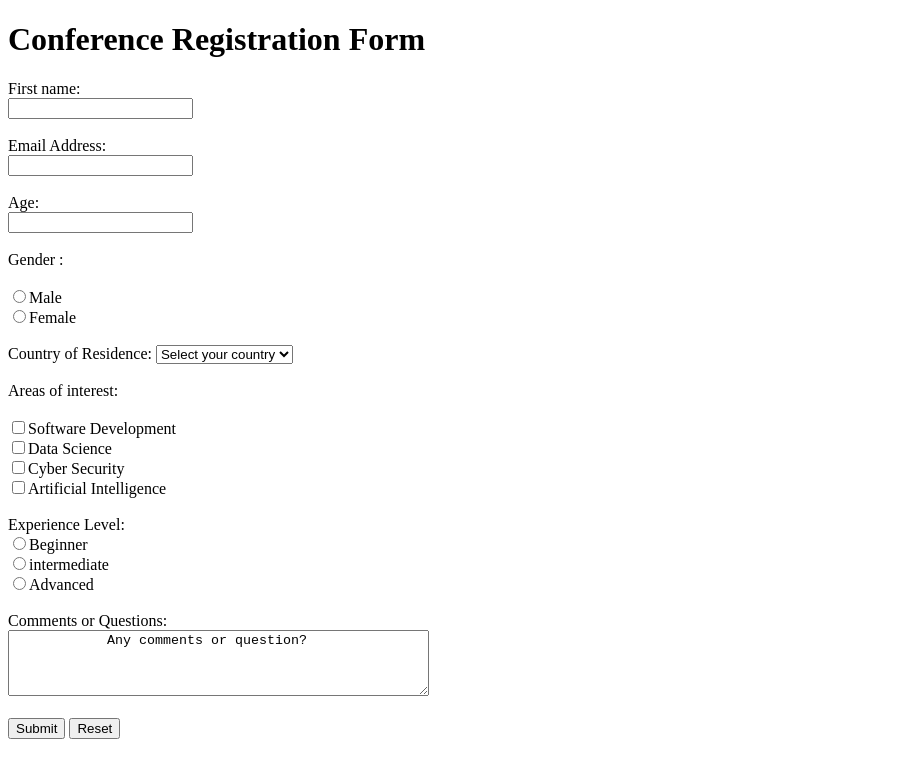
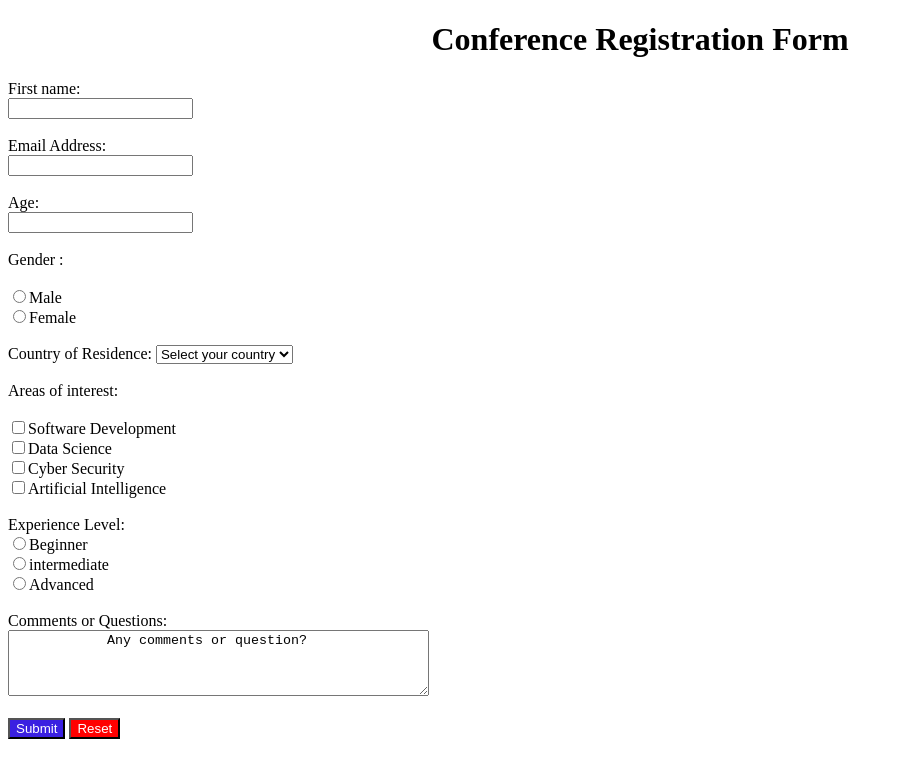
Before and after one commit to aiinsyafiqah/task2, a plain HTML site: page index.html in a window 1280 px wide. Shown: the whole page, without its empty margins (0-903 px from the left). Drawn offline with Linux system fonts and the light colour scheme.

Commit message:
Apply CSS

```diff
--- a/index.html
+++ b/index.html
@@ -5,7 +5,7 @@
     </head>
 
     <body>
-        <h1>Conference Registration Form</h1>
+        <h1 style="text-align: center; ">Conference Registration Form</h1>
         <form>
             First name:
             <br>
@@ -81,8 +81,8 @@
             <br><br>
 
             <!--Submit Button-->
-            <input type="submit" value="Submit">
-            <input type="reset" value="Reset">
+            <input type="submit" value="Submit" style="background-color: rgb(58, 32, 225); color: white;">
+            <input type="reset" value="Reset" style="background-color: red; color: white;">
 
         </form>
     </body>
```
